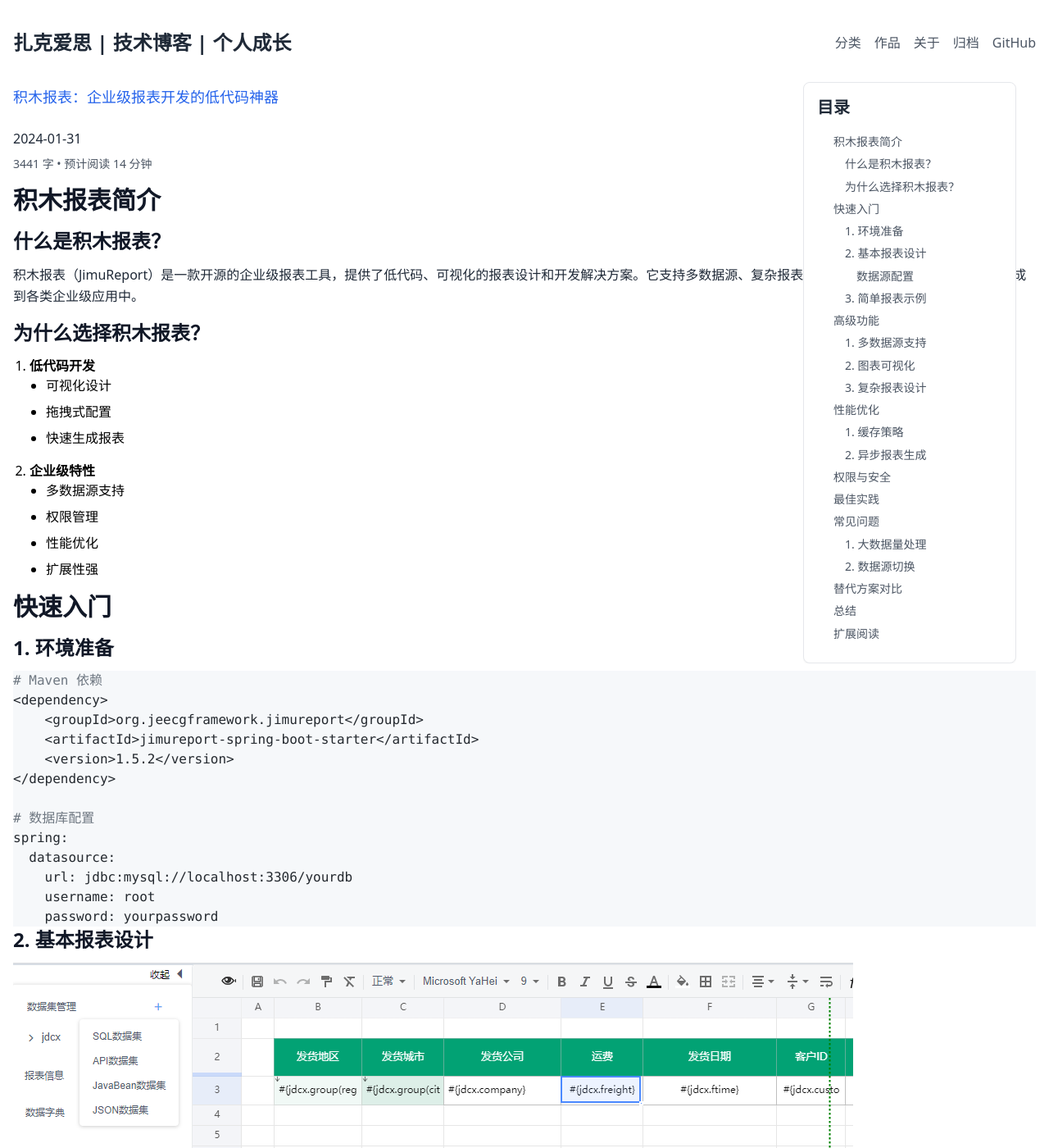
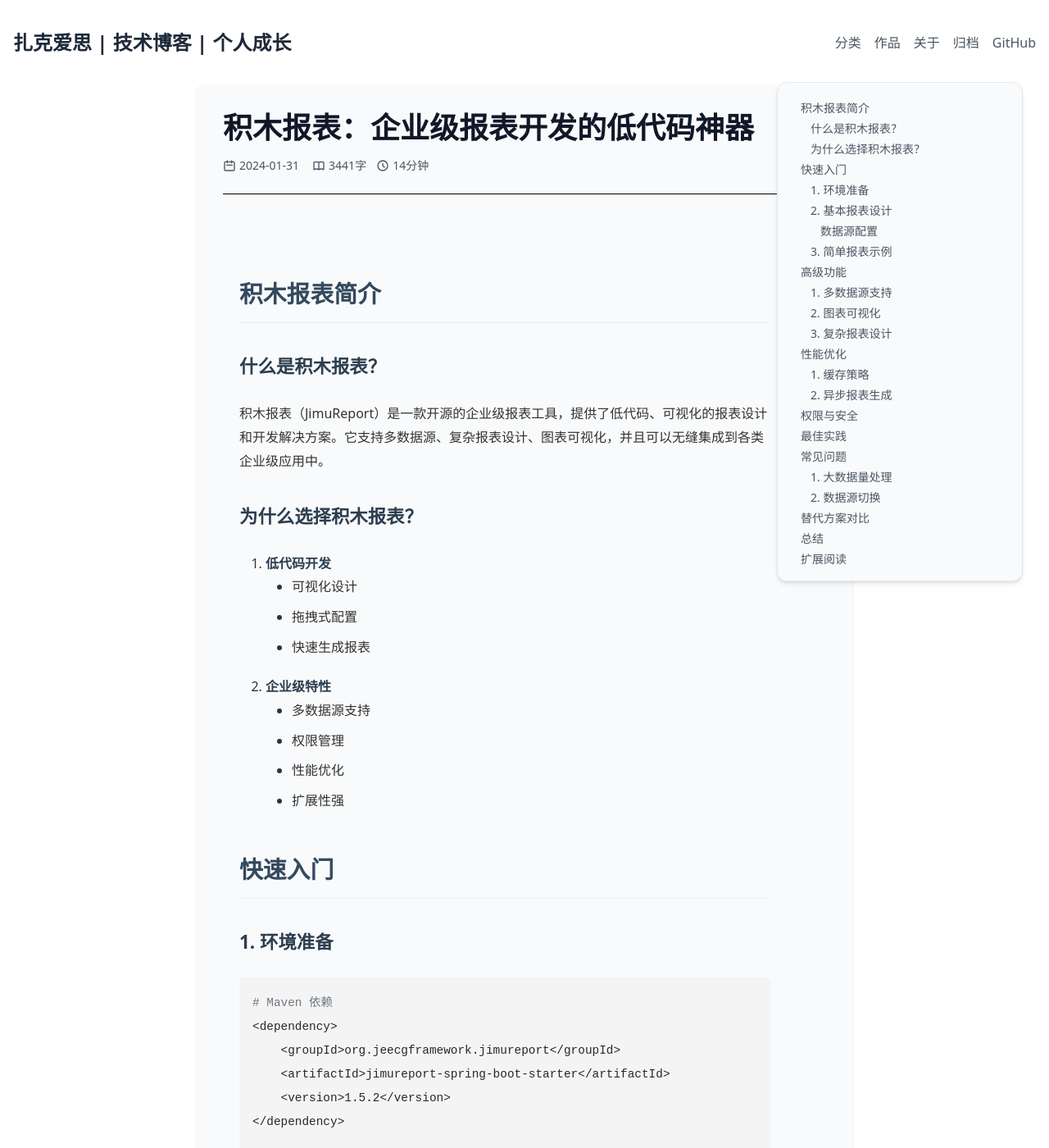
Before and after one commit to zachthinking/zachthinking.github.io, a Jekyll site: the page built from _posts/2024-01-31-jimureport-tutorial.md, in a window 1280 px wide and 1400 px high. Shown: the whole window at 82% size. Built offline with Jekyll 4.4.1, drawn with Linux system fonts in a browser that asks for light colours; comment, search, counter and statistics services are not loaded; the table of contents is made by our own code.

Commit message:
重构，直接在HTML中使用Tailwind

```diff
--- a/Gemfile
+++ b/Gemfile
@@ -8,6 +8,7 @@
   gem "jekyll-analytics"
   gem "rouge"
   gem "wdm", ">= 0.1.0" if Gem.win_platform?
+  gem 'jekyll-toc'
 end
 
 platforms :mingw, :x64_mingw, :mswin, :jruby do
--- a/_config.yml
+++ b/_config.yml
@@ -41,6 +41,15 @@
   - jekyll-sitemap
   - jekyll-feed
   - jekyll-last-modified-at
+  - jekyll-toc
+
+toc:
+  min_level: 1
+  max_level: 4
+  list_class: toc-list
+  sublist_class: toc-sublist
+  item_class: toc-item
+  link_class: toc-link
 
 # Jekyll SEO Tag 配置
 twitter:
--- a/_includes/head.html
+++ b/_includes/head.html
@@ -10,5 +10,9 @@
 <meta name="description" content="{{ site.description }}">
 {% endif %}
 
-<link rel="stylesheet" href="{{ '/assets/css/main.css' | relative_url }}">
+<script src="https://cdn.jsdelivr.net/npm/@tailwindcss/browser@4"></script>
+
+<!-- <link rel="stylesheet" href="{{ '/assets/css/main.css' | relative_url }}"> -->
+
+<link rel="stylesheet" href="{{ '/assets/css/md.css' | relative_url }}">
 <link rel="stylesheet" href="{{ '/assets/css/syntax.css' | relative_url }}">
--- a/_includes/toc.html
+++ b/_includes/toc.html
@@ -1,90 +1,6 @@
-{% capture tocWorkspace %}
-    {% comment %}
-        Copyright (c) 2017 Vladimir "allejo" Jimenez
-        Permission is hereby granted, free of charge, to any person
-        obtaining a copy of this software and associated documentation
-        files (the "Software"), to deal in the Software without
-        restriction, including without limitation the rights to use,
-        copy, modify, merge, publish, distribute, sublicense, and/or sell
-        copies of the Software, and to permit persons to whom the
-        Software is furnished to do so, subject to the following
-        conditions:
-
-        The above copyright notice and this permission notice shall be
-        included in all copies or substantial portions of the Software.
-    {% endcomment %}
-
-    {% assign minHeader = include.h_min | default: 1 %}
-    {% assign maxHeader = include.h_max | default: 6 %}
-    {% assign nodes = include.html | split: '<h' %}
-    {% assign firstHeader = true %}
-    {% assign lastLevel = minHeader %}
-    {% assign needsWrapper = false %}
-
-    {% capture my_toc %}{% endcapture %}
-
-    {% for node in nodes %}
-        {% if node == "" %}
-            {% continue %}
-        {% endif %}
-
-        {% assign headerLevel = node | replace: '"', '' | slice: 0, 1 | times: 1 %}
-
-        {% if headerLevel < minHeader or headerLevel > maxHeader %}
-            {% continue %}
-        {% endif %}
-
-        {% assign _workspace = node | split: '</h' %}
-        {% assign _idWorkspace = _workspace[0] | split: 'id="' %}
-        {% assign _idWorkspace = _idWorkspace[1] | split: '"' %}
-        {% assign html_id = _idWorkspace[0] %}
-
-        {% assign _classWorkspace = _workspace[0] | split: 'class="' %}
-        {% assign _classWorkspace = _classWorkspace[1] | split: '"' %}
-        {% assign html_class = _classWorkspace[0] %}
-
-        {% if html_class contains "no_toc" %}
-            {% continue %}
-        {% endif %}
-
-        {% capture _hAttrToStrip %}{{ _workspace[0] | split: '>' | first }}>{% endcapture %}
-        {% assign header = _workspace[0] | replace: _hAttrToStrip, '' %}
-
-        {% assign indentAmount = headerLevel | minus: lastLevel %}
-
-        {% if indentAmount > 0 %}
-            {% for i in (1..indentAmount) %}
-                {% capture my_toc %}{{ my_toc }}<li><ul>{% endcapture %}
-                {% assign needsWrapper = true %}
-            {% endfor %}
-        {% elsif indentAmount == 0 %}
-            {% if needsWrapper %}
-                {% capture my_toc %}{{ my_toc }}</li><li>{% endcapture %}
-            {% else %}
-                {% capture my_toc %}{{ my_toc }}<li>{% endcapture %}
-                {% assign needsWrapper = true %}
-            {% endif %}
-        {% else %}
-            {% assign deindentAmount = indentAmount | abs %}
-            {% for i in (1..deindentAmount) %}
-                {% capture my_toc %}{{ my_toc }}</li></ul></li>{% endcapture %}
-            {% endfor %}
-            {% capture my_toc %}{{ my_toc }}<li>{% endcapture %}
-        {% endif %}
-
-        {% assign lastLevel = headerLevel %}
-        {% capture my_toc %}{{ my_toc }}<a href="#{{ html_id }}">{{ header | strip_html }}</a>{% endcapture %}
-    {% endfor %}
-
-    {% assign deindentAmount = lastLevel | minus: minHeader %}
-    {% if deindentAmount > 0 %}
-        {% for i in (1..deindentAmount) %}
-            {% capture my_toc %}{{ my_toc }}</li></ul></li>{% endcapture %}
-        {% endfor %}
-    {% endif %}
-
-    {% if needsWrapper %}
-        {% capture my_toc %}{{ my_toc }}</li>{% endcapture %}
-    {% endif %}
-
-{% endcapture %}{% assign tocWorkspace = '' %}<ul class="toc-list">{{ my_toc }}</ul>
+{% if page.toc %}
+<div class="toc-container hidden lg:block lg:w-[300px] fixed right-8 top-[100px] max-h-[70vh] overflow-y-auto bg-white shadow-lg rounded-lg p-4">
+  <!-- <h2 class="text-xl font-bold mb-4 text-gray-800">目录</h2> -->
+  {{ content | toc_only }}
+</div>
+{% endif %}
--- a/_layouts/default.html
+++ b/_layouts/default.html
@@ -26,8 +26,10 @@
         {% include footer.html %}
     </footer>
 
-    {% include clarity.html %}
-    {% include analytics.html %}
+    {% if jekyll.environment == 'production' %}
+        {% include clarity.html %}
+        {% include analytics.html %}
+    {% endif %}
     {% include back-to-top.html %}
 </body>
 </html>
--- a/_layouts/post.html
+++ b/_layouts/post.html
@@ -2,56 +2,69 @@
 layout: default
 ---
 
-<article class="post h-entry post-article" itemscope itemtype="http://schema.org/BlogPosting">
-  {% if page.toc %}
-  <div class="post-toc-container">
-    <div class="post-toc">
-      <h2>目录</h2>
-      {% include toc.html html=content %}
-    </div>
-  </div>
-  {% endif %}
-  <header class="post-header">
-    <h1 class="post-title p-name" itemprop="name headline">{{ page.title | escape }}</h1>
-    <p class="post-meta">
-      {%- assign date_format = site.date_format | default: "%Y-%m-%d" -%}
-      <time class="dt-published" datetime="{{ page.date | date_to_xmlschema }}" itemprop="datePublished">
-        {{ page.date | date: date_format }}
+<div class="relative max-w-7xl mx-auto px-4 sm:px-6 lg:px-8 flex flex-col lg:flex-row">
+  <article class="prose prose-lg max-w-full w-full md:max-w-[600px] lg:max-w-[800px] lg:w-[800px] mx-auto lg:pr-20 bg-gray-50 p-8 rounded-lg shadow-sm" itemscope itemtype="http://schema.org/BlogPosting">
+    <header class="mb-8 border-b pb-6">
+      <h1 class="text-3xl md:text-4xl font-bold text-gray-900 mb-4" itemprop="name headline">{{ page.title | escape }}</h1>
+
+      <div class="flex flex-wrap items-center text-gray-600 text-sm space-x-4">
+        <time datetime="{{ page.date | date_to_xmlschema }}" itemprop="datePublished" class="flex items-center">
+          <svg xmlns="http://www.w3.org/2000/svg" class="h-4 w-4 mr-1" fill="none" viewBox="0 0 24 24" stroke="currentColor">
+            <path stroke-linecap="round" stroke-linejoin="round" stroke-width="2" d="M8 7V3m8 4V3m-9 8h10M5 21h14a2 2 0 002-2V7a2 2 0 00-2-2H5a2 2 0 00-2 2v12a2 2 0 002 2z" />
+          </svg>
+          {{ page.date | date: "%Y-%m-%d" }}
         </time>
-      {%- if page.modified_date -%}
-        ~
-        <time class="dt-modified" datetime="{{ page.modified_date | date_to_xmlschema }}" itemprop="dateModified">
-          {{ page.modified_date | date: date_format }}
-        </time>
-      {%- endif -%}
+
         {%- if page.author -%}
-        • <span itemprop="author" itemscope itemtype="http://schema.org/Person">
-            <span class="p-author h-card" itemprop="name">{{ page.author | escape }}</span>
+        <span class="flex items-center">
+          <svg xmlns="http://www.w3.org/2000/svg" class="h-4 w-4 mr-1" fill="none" viewBox="0 0 24 24" stroke="currentColor">
+            <path stroke-linecap="round" stroke-linejoin="round" stroke-width="2" d="M16 7a4 4 0 11-8 0 4 4 0 018 0zM12 14a7 7 0 00-7 7h14a7 7 0 00-7-7z" />
+          </svg>
+          {{ page.author }}
         </span>
         {%- endif -%}
-    </p>
 
-    <!-- 新增：文章字数和阅读时间 -->
-    <p class="post-stats text-gray-600 text-sm">
-      <span id="word-count">0</span> 字 • 预计阅读 <span id="reading-time">0</span> 分钟
-    </p>
+        <span class="flex items-center">
+          <svg xmlns="http://www.w3.org/2000/svg" class="h-4 w-4 mr-1" fill="none" viewBox="0 0 24 24" stroke="currentColor">
+            <path stroke-linecap="round" stroke-linejoin="round" stroke-width="2" d="M12 6.253v13m0-13C10.832 5.477 9.246 5 7.5 5S4.168 5.477 3 6.253v13C4.168 18.477 5.754 18 7.5 18s3.332.477 4.5 1.253m0-13C13.168 5.477 14.754 5 16.5 5c1.747 0 3.332.477 4.5 1.253v13C19.832 18.477 18.247 18 16.5 18c-1.746 0-3.332.477-4.5 1.253" />
+          </svg>
+          <span id="word-count">0</span> 字
+          <span class="mr-2"></span>
+          <svg xmlns="http://www.w3.org/2000/svg" class="h-4 w-4 mx-1" fill="none" viewBox="0 0 24 24" stroke="currentColor">
+            <path stroke-linecap="round" stroke-linejoin="round" stroke-width="2" d="M12 8v4l3 3m6-3a9 9 0 11-18 0 9 9 0 0118 0z" />
+          </svg>
+          <span id="reading-time">0</span> 分钟
+        </span>
+      </div>
     </header>
 
-  <div class="post-content e-content" itemprop="articleBody">
+    <div class="markdown-body" itemprop="articleBody">
       {{ content }}
     </div>
 
-  <footer class="post-footer">
     {% if page.tags.size > 0 %}
-    <p class="post-tags">
-      标签：
+    <footer class="mt-8 pt-6 border-t">
+      <div class="flex flex-wrap items-center space-x-2">
+        <span class="text-gray-600">标签：</span>
         {% for tag in page.tags %}
-      <span class="post-tag">{{ tag }}</span>
-      {% unless forloop.last %}, {% endunless %}
+        <span class="bg-gray-200 text-gray-800 px-2 py-1 rounded-full text-xs">{{ tag }}</span>
         {% endfor %}
-    </p>
+      </div>
+    </footer>
     {% endif %}
-  </footer>
   </article>
 
+  {% include toc.html %}
+</div>
+
 <script src="/assets/js/word-count.js"></script>
+<script>
+  document.addEventListener('DOMContentLoaded', function() {
+    const tocContainer = document.querySelector('.toc-content');
+    if (tocContainer) {
+      tocContainer.querySelectorAll('a').forEach(link => {
+        link.classList.add('text-gray-600', 'hover:text-blue-600', 'block', 'py-1', 'text-sm');
+      });
+    }
+  });
+</script>
--- /dev/null
+++ b/assets/css/md.css
@@ -0,0 +1,220 @@
+/* Markdown 内容样式 */
+.markdown-body {
+    line-height: 1.8;
+    color: #333;
+    font-size: 16px;
+    max-width: 800px;
+    margin: 0 auto;
+    padding: 20px;
+}
+
+.markdown-body h1 {
+    font-size: 2.5em;
+    color: #2c3e50;
+    border-bottom: 1px solid #eaecef;
+    padding-bottom: 0.3em;
+    margin-bottom: 1em;
+    font-weight: 600;
+}
+
+.markdown-body h2 {
+    font-size: 1.8em;
+    color: #34495e;
+    border-bottom: 1px solid #eaecef;
+    padding-bottom: 0.3em;
+    margin-top: 1.5em;
+    margin-bottom: 1em;
+    font-weight: 600;
+}
+
+.markdown-body h3 {
+    font-size: 1.4em;
+    color: #2c3e50;
+    margin-top: 1.5em;
+    margin-bottom: 1em;
+    font-weight: 600;
+}
+
+.markdown-body h4 {
+    font-size: 1.2em;
+    color: #2c3e50;
+    margin-top: 1.5em;
+    margin-bottom: 1em;
+}
+
+.markdown-body h5,
+.markdown-body h6 {
+    font-size: 1em;
+    color: #2c3e50;
+    margin-top: 1.5em;
+    margin-bottom: 1em;
+}
+
+.markdown-body p {
+    margin-bottom: 1.2em;
+}
+
+.markdown-body a {
+    color: #3498db;
+    text-decoration: none;
+    transition: color 0.3s ease;
+}
+
+.markdown-body a:hover {
+    color: #2980b9;
+    text-decoration: underline;
+}
+
+.markdown-body strong {
+    font-weight: 700;
+    color: #2c3e50;
+}
+
+.markdown-body em {
+    font-style: italic;
+    color: #7f8c8d;
+}
+
+.markdown-body ul,
+.markdown-body ol {
+    margin-bottom: 1.2em;
+    padding-left: 2em;
+}
+
+.markdown-body ul {
+    list-style-type: disc;
+}
+
+.markdown-body ol {
+    list-style-type: decimal;
+}
+
+.markdown-body li {
+    margin-bottom: 0.5em;
+}
+
+.markdown-body blockquote {
+    border-left: 4px solid #3498db;
+    background-color: #f8f9fa;
+    padding: 1em;
+    margin: 1.2em 0;
+    color: #6a737d;
+    font-style: italic;
+}
+
+.markdown-body code {
+    background-color: #f4f4f4;
+    border-radius: 4px;
+    padding: 0.2em 0.4em;
+    font-family: 'Courier New', Courier, monospace;
+    font-size: 0.9em;
+    color: #d63200;
+}
+
+.markdown-body pre {
+    background-color: #f4f4f4;
+    border-radius: 6px;
+    padding: 1em;
+    overflow-x: auto;
+    margin-bottom: 1.2em;
+}
+
+.markdown-body pre code {
+    background-color: transparent;
+    padding: 0;
+    color: inherit;
+}
+
+.markdown-body hr {
+    border: none;
+    border-top: 1px solid #eaecef;
+    margin: 2em 0;
+}
+
+.markdown-body table {
+    width: 100%;
+    border-collapse: collapse;
+    margin-bottom: 1.2em;
+}
+
+.markdown-body th,
+.markdown-body td {
+    border: 1px solid #ddd;
+    padding: 0.8em;
+    text-align: left;
+}
+
+.markdown-body th {
+    background-color: #f8f9fa;
+    font-weight: 600;
+}
+
+.markdown-body img {
+    max-width: 100%;
+    height: auto;
+    display: block;
+    margin: 1.5em auto;
+    border-radius: 6px;
+    box-shadow: 0 4px 6px rgba(0, 0, 0, 0.1);
+}
+
+/* TOC 容器样式 */
+.toc-container {
+    background-color: #f9fafb;
+    border: 1px solid #e5e7eb;
+    border-radius: 0.75rem;
+    box-shadow: 0 4px 6px -1px rgba(0, 0, 0, 0.1), 0 2px 4px -1px rgba(0, 0, 0, 0.06);
+    transition: all 0.3s ease;
+}
+
+.toc-container .toc-list {
+    list-style: none;
+    padding: 0;
+    margin: 0;
+}
+
+.toc-container .toc-item {
+    padding: 0.25rem 0.75rem 0;
+    /* margin: 0.25rem 0; */
+    border-radius: 0.375rem;
+}
+
+.toc-container .toc-item a {
+    color: #4b5563;
+    text-decoration: none;
+    display: block;
+    font-size: 0.875rem;
+    line-height: 1.5;
+    transition: color 0.2s ease;
+}
+
+.toc-container .toc-item a:hover {
+    color: #3b82f6;
+    text-decoration: none;
+}
+
+.toc-container .toc-item.toc-level-2 {
+    padding-left: 1rem;
+}
+
+.toc-container .toc-item.toc-level-3 {
+    padding-left: 2rem;
+}
+
+.toc-container .toc-item.toc-level-4 {
+    padding-left: 3rem;
+}
+
+/* 响应式调整 */
+@media (max-width: 768px) {
+    .markdown-body {
+        font-size: 14px;
+        padding: 10px;
+    }
+}
+
+@media (max-width: 768px) {
+    .toc-container {
+        display: none;
+    }
+}
--- a/assets/js/word-count.js
+++ b/assets/js/word-count.js
@@ -1,11 +1,12 @@
 document.addEventListener('DOMContentLoaded', function() {
     // 获取文章内容元素（适配 Jekyll 生成的页面）
-    const articleContent = document.querySelector('.post-content');
+    const articleContent = document.querySelector('.markdown-body');
 
     if (articleContent) {
         // 计算总字数（排除代码块和特殊标签）
         const text = articleContent.innerText.trim().replace(/\s+/g, '');
         const wordCount = text.length;
+        console.log('wordCount', wordCount);
 
         // 估算阅读时间（假设普通读者每分钟阅读250个字）
         const readingTime = Math.max(1, Math.ceil(wordCount / 250));
```
Also changed, not shown: .github/workflows/jekyll.yml, Gemfile.lock. Lines whose indentation alone changed are shown as unchanged.
